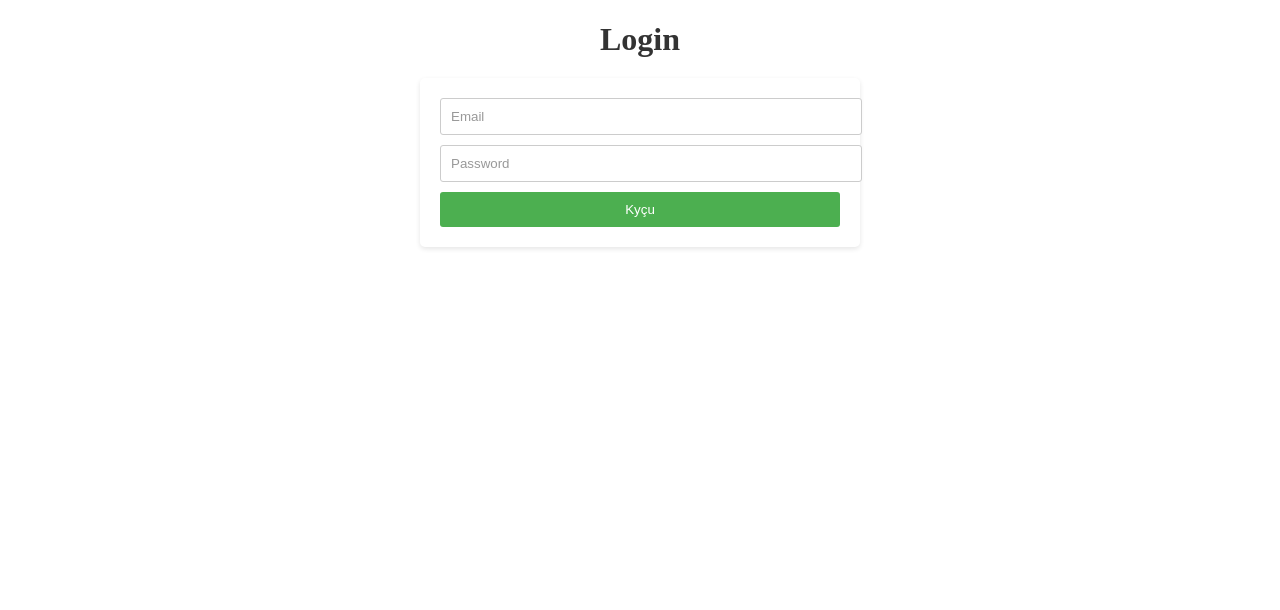
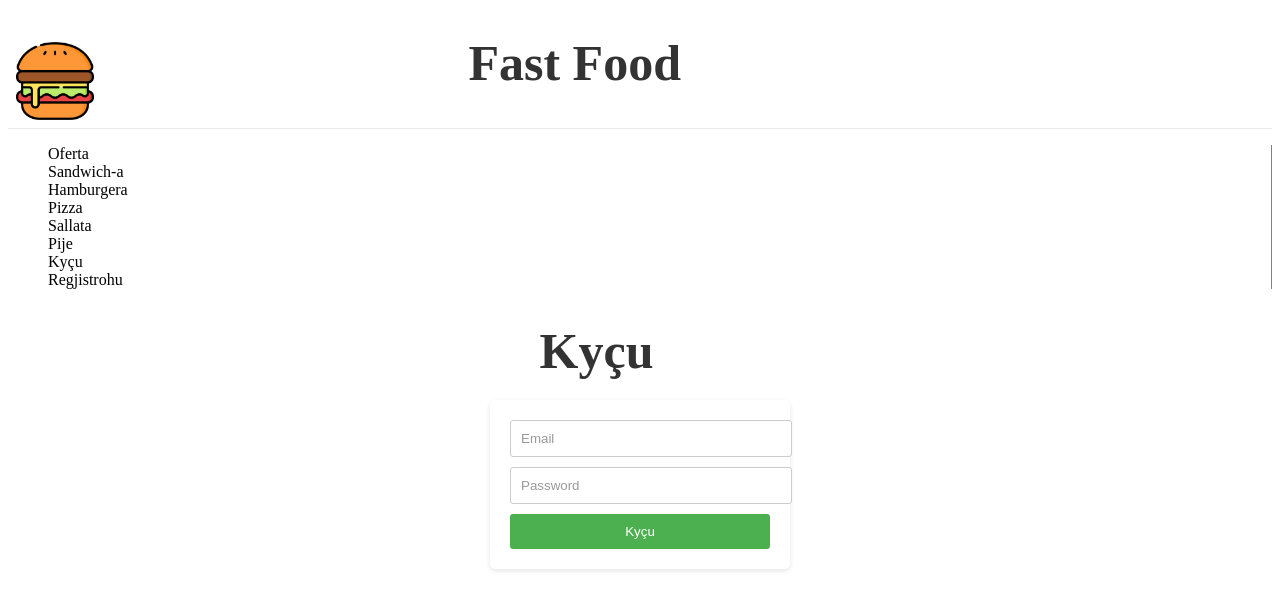
Before and after one commit to bleronsy/FastFoodApp, a PHP site: page /kycu.php in a window 1280 px wide. Shown: the top 610 px of the page. Run offline with PHP 8.4, Linux system fonts and the light colour scheme.

Commit message:
Fixing kycu and regjistrohu

```diff
--- a/kycu.php
+++ b/kycu.php
@@ -49,16 +49,36 @@ if ($_SERVER['REQUEST_METHOD'] === 'POST') {
     <link rel="stylesheet" href="./styles/kycu.css">
 </head>
 <body>
-    <h1>Login</h1>
-    <?php if (isset($errorMessage)) { ?>
-        <p><?php echo $errorMessage; ?></p>
-    <?php } ?>
+<header>
+        <div class="bigCnt bigCntHeader">
+            <div class="logo"></div>
+            <h1>Fast Food</h1>
+       </div>
+    </header>
+    <main>
+        <ul class="lista_e_ushqimeve">
+            <li><a href="./index.php">Oferta</a></li>
+            <li><a href="./sandwich.php">Sandwich-a</a></li>
+            <li><a href="./hamburger.php">Hamburgera</a></li>
+            <li><a href="./pizza.php">Pizza</a></li>
+            <li><a href="./sallata.php">Sallata</a></li>
+            <li><a href="./pije.php">Pije</a></li>
+            <li><a href="./kycu.php">Kyçu</a></li>
+            <li><a href="./regjistrohu.php">Regjistrohu</a></li>
+        </ul>
+        <div class="kycu">
+        <h1>Kyçu</h1>
+        <?php if (isset($errorMessage)) { ?>
+            <p><?php echo $errorMessage; ?></p>
+            <?php } ?>
     <form method="POST" action="">
         <input type="email" name="email" placeholder="Email" required>
         <br>
         <input type="password" name="password" placeholder="Password" required>
         <br>
         <input type="submit" value="Kyçu">
+        </div>
     </form>
+    </main>
 </body>
 </html>
--- a/styles/kycu.css
+++ b/styles/kycu.css
@@ -1,3 +1,41 @@
+.bigCntHeader {
+  background-color: #FFF;
+  height: 94px;
+  border-bottom: 1px solid #e9e9e9;
+}
+.logo {
+  position: relative;
+  float: left;
+  width: 220px;
+  height: calc(100% - 16px);
+  cursor: pointer;
+  margin: 8px;
+  background-repeat: no-repeat;
+  background-size: contain;
+  background-position: center left;
+  background-image: url(../images/hamburger.png);
+}
+
+.lista_e_ushqimeve{
+  list-style: none;
+  padding-right: 30px;
+  border-right: 1px solid gray;
+}
+
+a{
+  text-decoration: none;
+  color: black;
+}
+
+.kycu{
+  max-width: 300px;
+  max-height: 300px;
+  display: flex;
+  flex-direction: column;
+  align-items: center;
+  display: block;
+  margin: 0 auto;
+}
 form {
     max-width: 400px;
     margin: 20px auto;
@@ -45,3 +83,9 @@ form {
     margin-bottom: 20px;
     color: #333333;
   }
+
+  h1{
+    text-align: center;
+    margin-right: 29%;
+    font-size: 50px;
+}
```
Also changed, not shown: regjistrohu.php (+18 -0 lines), styles/regjistrohu.css (+36 -0 lines).
